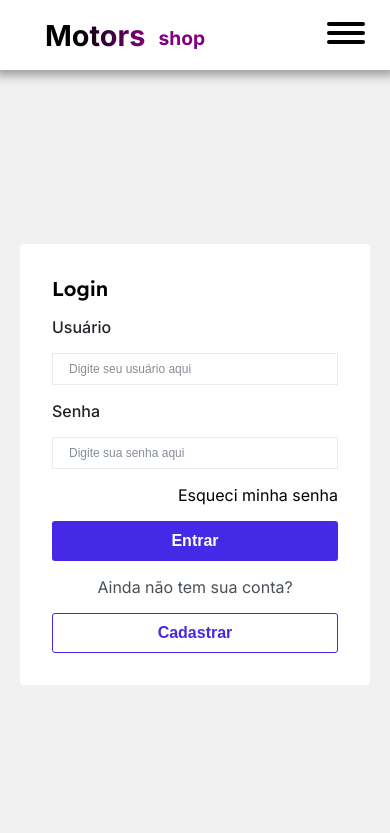
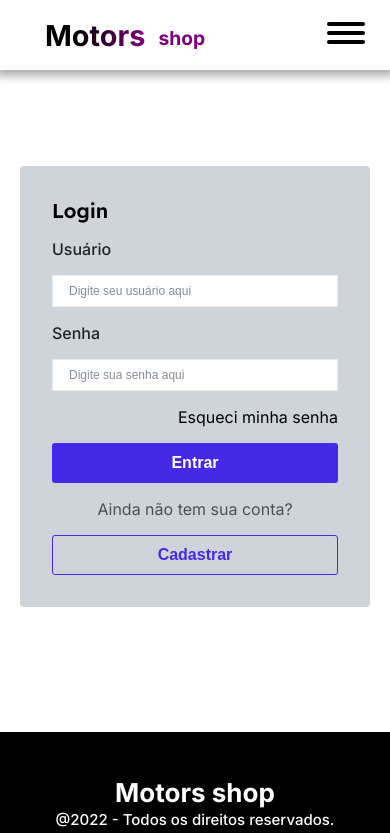
Before and after one commit to m6-t11-grp18/APP, a React (Create React App) app: page /login in a window 390 px wide. Shown: the top 833 px of the page. Built offline with nearby package versions, Linux system fonts and the light colour scheme; no server answers.

Commit message:
hotfix:fixed css errors in responsiveness issue

```diff
--- a/src/components/footer/style.js
+++ b/src/components/footer/style.js
@@ -8,6 +8,7 @@ export const Wrapper = styled.div`
   width: 100%;
   max-width: 100%;
   height: 100%;
+  margin-top: 40px;
 
   display: flex;
   flex-direction: row;
--- a/src/components/modals/createAdd/index.jsx
+++ b/src/components/modals/createAdd/index.jsx
@@ -57,13 +57,13 @@ export default function CreateAddModal() {
       variable={createAddModal}
       set={setCreateAddModal}
       modalStyle={
-        `width: 40%;` +
+        `width: 300px;` +
         `display: flex;` +
         `flex-direction: column;` +
         `font-family: 'Inter';` +
         `background-color: ${themes.light.white[0]}; ` +
         `padding: 1% 2%;` +
-        `margin: 4vh 0`
+        `margin: 4vh 0;`
       }
     >
       <TitleWrapper>
@@ -176,7 +176,7 @@ export default function CreateAddModal() {
             style={{
               display: 'flex',
               flexDirection: 'column',
-              width: '25%',
+              width: '30%',
             }}
           >
             <Label>Ano</Label>
@@ -192,10 +192,10 @@ export default function CreateAddModal() {
               style={{
                 display: 'flex',
                 flexDirection: 'column',
-                width: '25%',
+                width: '30%',
               }}
             >
-              <Label>Quilometragem</Label>
+              <Label>KM</Label>
               <Input
                 placeholder="0"
                 style={{
@@ -208,7 +208,7 @@ export default function CreateAddModal() {
             style={{
               display: 'flex',
               flexDirection: 'column',
-              width: '25%',
+              width: '30%',
             }}
           >
             <Label>Preço</Label>
@@ -292,7 +292,7 @@ export default function CreateAddModal() {
               borderColor: typeVeicColor.moto.borderColor,
             }}
           >
-            moto
+            Moto
           </BrandOutlineButton>
         </InputsWrapper>
 
--- a/src/pages/home/index.jsx
+++ b/src/pages/home/index.jsx
@@ -82,6 +82,9 @@ export default function HomePage() {
           </Text>
 
           <BrandOutlineButton
+            style={{
+              width: '100%'
+            }}
             onClick={() => setCreateAddModal(true)}
           >
             Criar anuncio
--- a/src/pages/login/style.js
+++ b/src/pages/login/style.js
@@ -2,12 +2,11 @@ import styled from 'styled-components';
 
 export const MainWrapper = styled.div`
   display: flex;
-  /* height: 61vh; */
   align-items: center;
   justify-content: center;
-  min-height:100vh;
-  padding: 10vh 0 0 0;
-  background-color: rgba(238, 238, 238, 0.8);
+  min-height:82vh;
+  padding: 5rem 0 0 0;
+  background-color: ${({ theme }) => theme.white[0]};
 
   @media (max-width: 2560px) {
     height: 71vh;
@@ -41,7 +40,7 @@ export const Form = styled.form`
   flex-wrap: nowrap;
   width: 350px;
   gap: 1rem;
-  background-color: white;
+  background-color: ${({ theme }) => theme.grey[5]};
   padding: 2rem 2rem;
 
   border-radius: 4px;
--- a/src/pages/register/style.js
+++ b/src/pages/register/style.js
@@ -5,7 +5,7 @@ export const MainWrapper = styled.div`
     /* height: 180vh; */
     align-items: center;
     justify-content: center;
-    background-color: rgba(238, 238, 238, 0.8);
+    background-color: ${({ theme }) => theme.white[0]};
 `;
 
 export const Form = styled.form`
@@ -14,7 +14,7 @@ export const Form = styled.form`
     flex-wrap: nowrap;
     width: 380px;
     gap: 1rem;
-    background-color:white ;
+    background-color:${({ theme }) => theme.grey[5]} ;
     padding: 2rem 2rem;
     border-radius: 4px;
     margin-bottom:80px;
```
